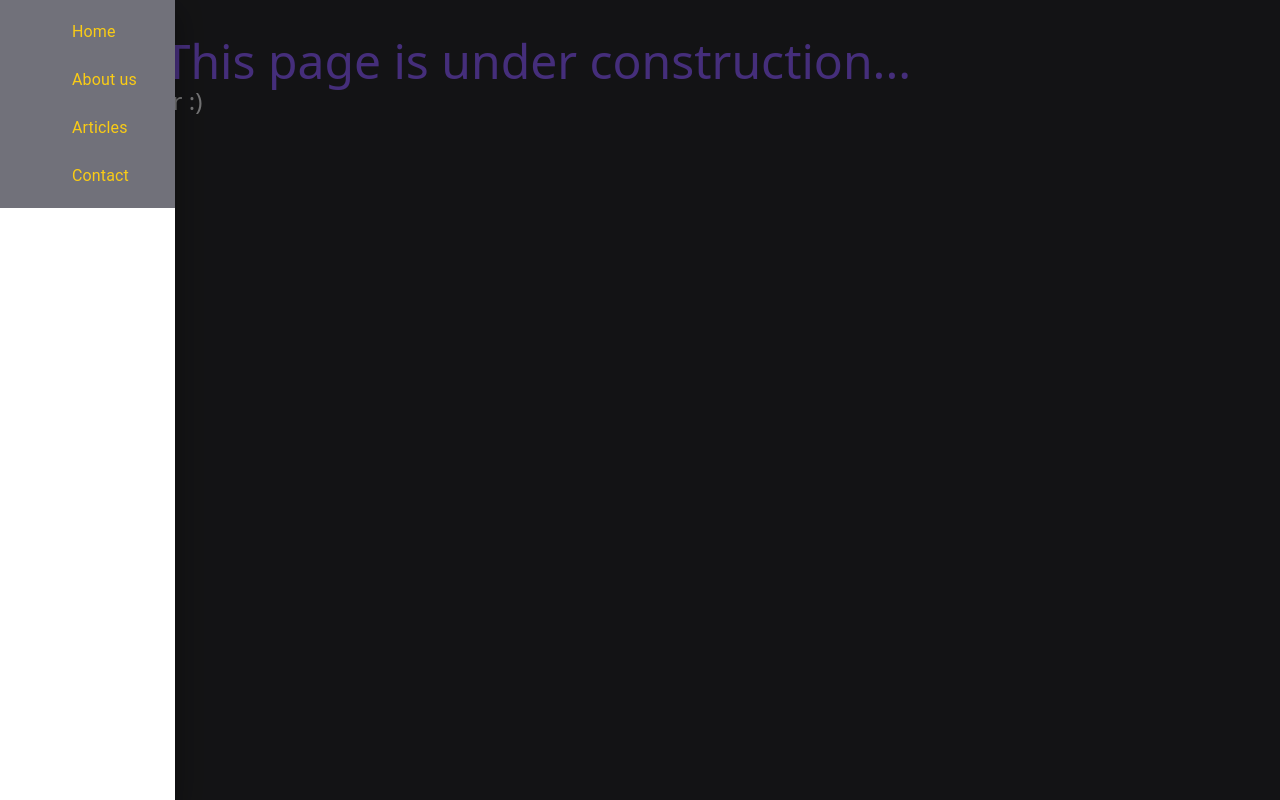
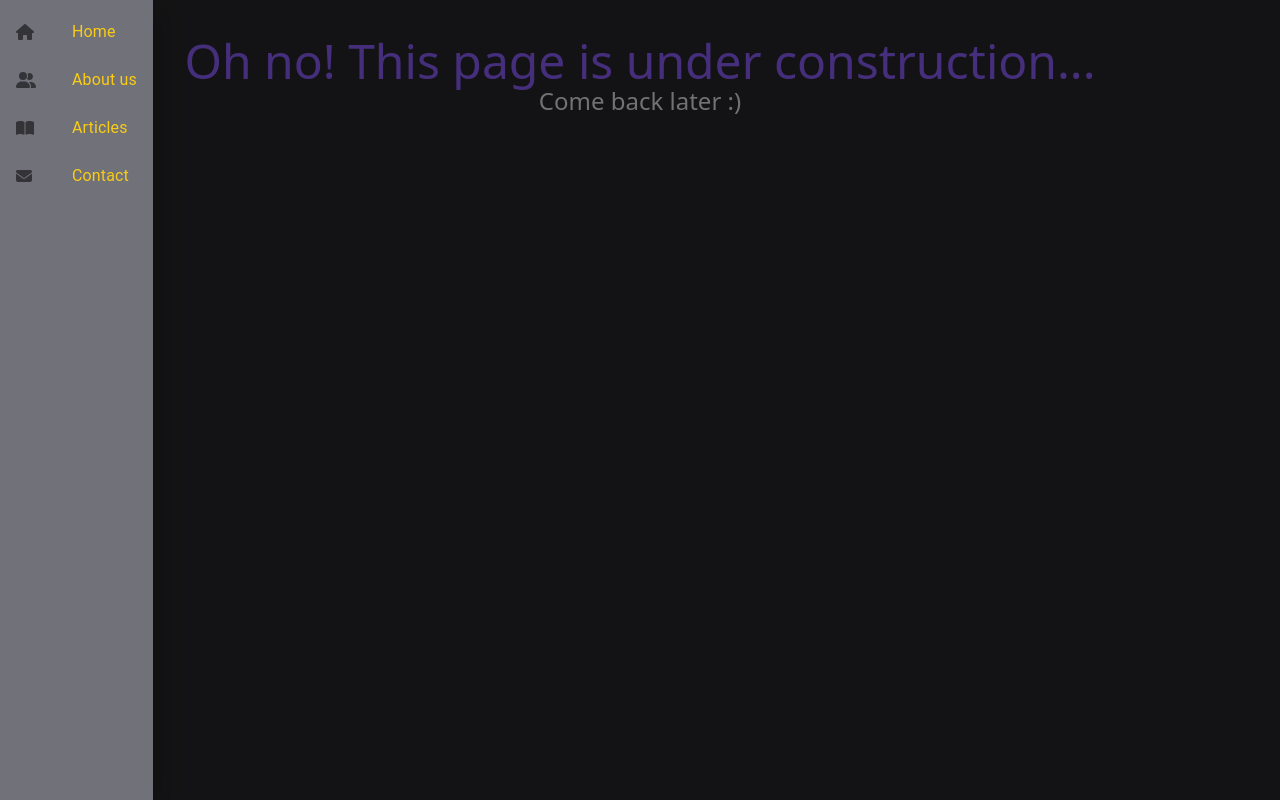
Before and after one commit to yuliaribeiro/USP-Letras, a React (Vite) app: page / in a window 1280 px wide. Both pictures are taken after a click on the button "MENU". Built offline with nearby package versions, Linux system fonts and the light colour scheme.

Commit message:
feat: Add Menu button to NavBar and Drawer options

```diff
--- a/src/App.tsx
+++ b/src/App.tsx
@@ -23,8 +23,8 @@ function App() {
 	return (
 		<>
 			<NavBar />
-			<h1 className="text-5xl text-violet-500">Oh no! This page is under construction...</h1>
-			<h3 className="text-2xl">Come back later :)</h3>
+			<h1 className="text-5xl text-violet-500 text-center">Oh no! This page is under construction...</h1>
+			<h3 className="text-2xl text-center">Come back later :)</h3>
 		</>
 	);
 }
--- a/src/components/NavBar.tsx
+++ b/src/components/NavBar.tsx
@@ -8,6 +8,27 @@ import ListItem from "@mui/material/ListItem";
 import ListItemButton from "@mui/material/ListItemButton";
 import ListItemIcon from "@mui/material/ListItemIcon";
 import ListItemText from "@mui/material/ListItemText";
+
+import { Users, Home, Menu, Book, Email } from "../icons/fontAwesomeIcons";
+
+const menuBoxList = [
+	{
+		title: "Home",
+		icon: <Home />,
+	},
+	{
+		title: "About us",
+		icon: <Users />,
+	},
+	{
+		title: "Articles",
+		icon: <Book />,
+	},
+	{
+		title: "Contact",
+		icon: <Email />,
+	},
+];
 
 export function NavBar() {
 	const [menuIsOpen, setMenuIsOpen] = useState(false);
@@ -26,17 +47,17 @@ export function NavBar() {
 	const menuList = () => (
 		<Box
 			className="temporary"
-			sx={{ width: 175 }}
+			sx={{ width: "100%", height: "100%" }}
 			role="presentation"
 			onClick={toggleDrawer(false)}
 			onKeyDown={toggleDrawer(false)}
 		>
 			<List>
-				{["Home", "About us", "Articles", "Contact"].map((text, index) => (
-					<ListItem key={text} disablePadding>
+				{Object(menuBoxList).map((item: { title: string; icon: JSX.Element }) => (
+					<ListItem key={item.title} disablePadding>
 						<ListItemButton>
-							<ListItemIcon></ListItemIcon>
-							<ListItemText primary={text} />
+							<ListItemIcon>{item.icon}</ListItemIcon>
+							<ListItemText primary={item.title} />
 						</ListItemButton>
 					</ListItem>
 				))}
@@ -46,7 +67,9 @@ export function NavBar() {
 
 	return (
 		<>
-			<Button onClick={toggleDrawer(true)}>MENU</Button>
+			<Button startIcon={<Menu />} onClick={toggleDrawer(true)}>
+				MENU
+			</Button>
 			<Drawer anchor={"left"} open={menuIsOpen} onClose={toggleDrawer(false)}>
 				{menuList()}
 			</Drawer>
--- /dev/null
+++ b/src/icons/fontAwesomeIcons.tsx
@@ -0,0 +1,8 @@
+import { FontAwesomeIcon } from "@fortawesome/react-fontawesome";
+import { faBars, faHouse, faUserGroup, faBookOpen, faEnvelope } from "@fortawesome/free-solid-svg-icons";
+
+export const Book = () => <FontAwesomeIcon icon={faBookOpen} />;
+export const Email = () => <FontAwesomeIcon icon={faEnvelope} />;
+export const Home = () => <FontAwesomeIcon icon={faHouse} />;
+export const Menu = () => <FontAwesomeIcon icon={faBars} />;
+export const Users = () => <FontAwesomeIcon icon={faUserGroup} />;
```
